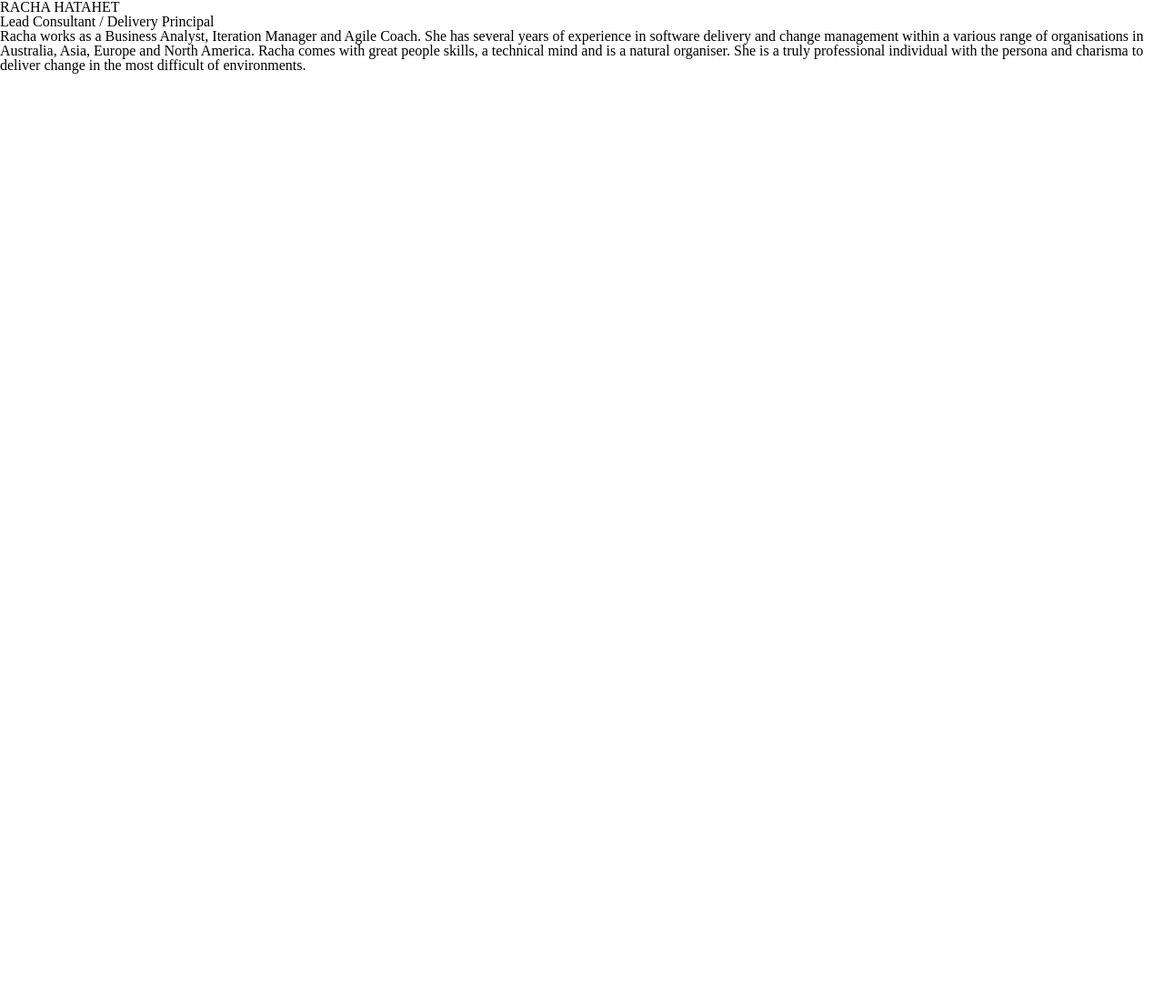
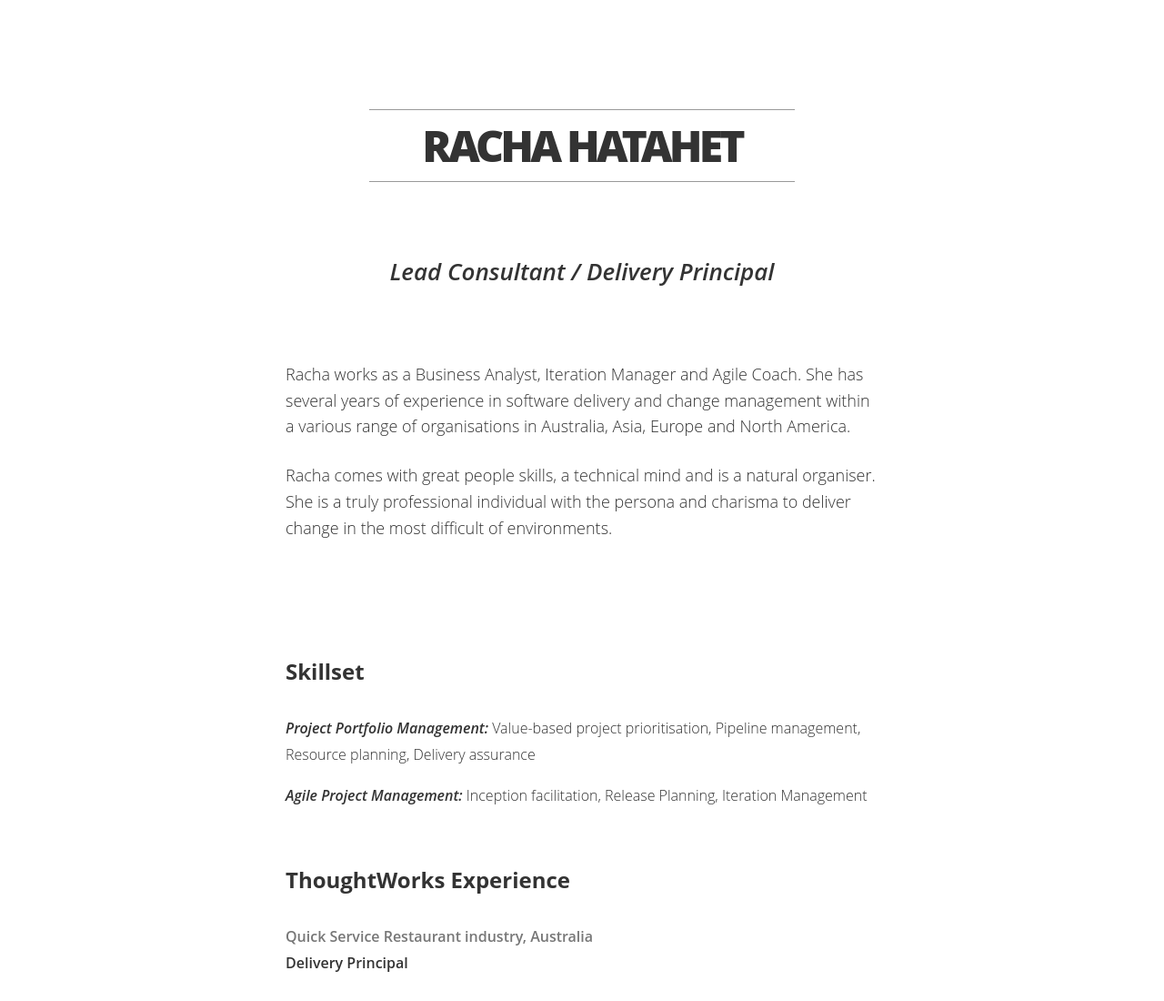
Before and after one commit to abruzzi/resume-pdf, a website: page resumes/index.html in a window 1280 px wide. Shown: the top 1100 px of the page at 91% size. Before the commit the page ends 800 px from the top, so only its background shows below. Drawn offline with Linux system fonts and the light colour scheme.

Commit message:
the basic page structure

```diff
--- a/resumes/index.html
+++ b/resumes/index.html
@@ -6,19 +6,78 @@
 		<title>Juntao Qiu's CV</title>
 		<meta name="description" content="">
 		<meta name="viewport" content="width=device-width, initial-scale=1">
-
 		<link rel="stylesheet" href="style.css">
 	</head>
 	<body>
-    	<section>
-
-    	</section>
+		<div class="resume-container">
+			<section class="basic-information">
 				<h1>RACHA HATAHET</h1>
 				<h2>Lead Consultant / Delivery Principal</h2>
+				<section class="bio">
 					<p>
 						Racha works as a Business Analyst, Iteration Manager and Agile Coach. She has several years of experience in software delivery and change management within a various range of organisations in Australia, Asia, Europe and North America.
+					</p>
 
+					<p>
 						Racha comes with great people skills, a technical mind and is a natural organiser. She is a truly professional individual with the persona and charisma to deliver change in the most difficult of environments.
 					</p>
+				</section>
+			</section>
+
+			<section class="skillset block">
+				<h3 class="tagline">Skillset</h3>
+				<div class="category">
+					<p>
+						<span class="name">Project Portfolio Management:</span>
+						Value-based project prioritisation, Pipeline management, Resource planning, Delivery assurance
+					</p>
+				</div>
+				<div class="category">
+					<p>
+						<span class="name">Agile Project Management:</span>
+						Inception facilitation, Release Planning, Iteration Management
+					</p>
+				</div>
+			</section>
+
+			<section class="tw-experience block">
+				<h3 class="tagline">ThoughtWorks Experience</h3>
+				<div class="project">
+					<h4>Quick Service Restaurant industry, Australia</h4>
+					<p class="role">Delivery Principal</p>
+
+					<p class="description">
+						Racha lead a client project portfolio for a year, ensuring the business vision was understood and maintained through all levels of the organisation, teams were protected from disruption and blockers were removed, achieving the delivery of 12 projects in the year, including major innovative products and services to revolutionise the Quick Service Restaurant industry.
+					</p>
+					<p class="description">
+						Main activities:
+						- Portfolio management: Value-based project prioritisation, Pipeline management, Resource planning
+						- Delivery assurance: Risk and issues management, MVP definition and Release management, Stakeholder communication and reporting
+					</p>
+				</div>
+
+				<div class="project">
+					<h4>Health and Fitness industry, Australia</h4>
+					<div class="role">Business Analyst / Iteration Manager</div>
+					<p class="description">
+						Racha lead a team of 15 charged with creating iPhone, Android and Web apps to deliver a mobile weightloss solution to the market. The product was built for a startup company, and the delivery approach was lean with rapid customer feedback from a large group of beta users. Racha drove the delivery effort until the product market launch.
+					</p>
+					<p class="description">
+						Racha’s core involvement was in reducing waste in project processes and supporting the Product Owner with feature prioritisation in order to maximize value for the users and the business at market launch.
+					</p>
+					<p class="description">
+						Results in 3 months: Delivered and launched a Minimum Viable Product to market
+					</p>
+				</div>
+			</section>
+
+			<section class="other-experience block">
+				<h3 class="tagline">Other Experience</h3>
+			</section>
+
+			<section class="education block">
+				<h3 class="tagline">Education</h3>
+			</section>
+		</div>
 	</body>
 </html>
--- a/resumes/style.css
+++ b/resumes/style.css
@@ -7,4 +7,96 @@ ol, ul { list-style: none; }
 blockquote, q { quotes: none; }
 blockquote:before, blockquote:after, q:before, q:after { content: ''; content: none; }
 table { border-collapse: collapse; border-spacing: 0; }
-h1 { text-transform: uppercase; }
+
+body {
+	font-family: "Open Sans","Microsoft YaHei","Hiragino Sans GB","Hiragino Sans GB W3","微软雅黑","Helvetica Neue",Arial,sans-serif;
+    font-size: 18px;
+    line-height: 1.6em;
+    color: #333;
+    margin: 0;
+    padding: 0;
+    font-weight: 100;
+    -webkit-font-smoothing: antialiased;
+}
+
+.resume-container {
+	width: 780px;
+	margin: 0 auto;
+}
+
+
+.basic-information {
+	padding: 80px 0 40px 0;
+}
+
+.basic-information p {
+	margin: 0 4rem;
+	margin-bottom: 1.4em;
+}
+
+h1 {
+	text-transform: uppercase;
+
+	font-size: 48px;
+    line-height: .8em;
+    letter-spacing: -.08em;
+    font-weight: 900;
+    text-transform: uppercase;
+
+    text-align: center;
+    margin: 40px auto;
+	width: 60%;
+  	border-top: 1px solid #999;
+    border-bottom: 1px solid #999;
+    padding: 20px 0;
+}
+
+h2 {
+	font-size: 26px;
+	font-weight: 600;
+	font-style: italic;
+	text-align: center;
+    line-height: 1.4em;
+
+	padding: 40px 0;
+	margin: 40px 0;
+}
+
+.tagline {
+	font-size: 24px;
+	font-weight: bold;
+	margin-bottom: 1.4em;
+	text-transform: capitalize;
+}
+
+.block {
+	margin: 4rem 4rem;
+	font-size: 16px;
+}
+
+.skillset .category {
+	margin: 1rem 0;
+}
+
+.skillset .category .name{
+	font-weight: 600;
+	font-style: italic;
+}
+
+.project {
+	margin: 1.4rem 0;
+}
+
+.project h4 {
+	color: #777;
+	font-weight: 600;
+}
+
+.project .role {
+	margin-bottom: 1.2rem;
+	font-weight: 600;
+}
+
+p.description {
+	margin-bottom: 1rem;
+}
```
Also changed, not shown: export.js (+10 -1 lines). Lines whose indentation alone changed are shown as unchanged.
